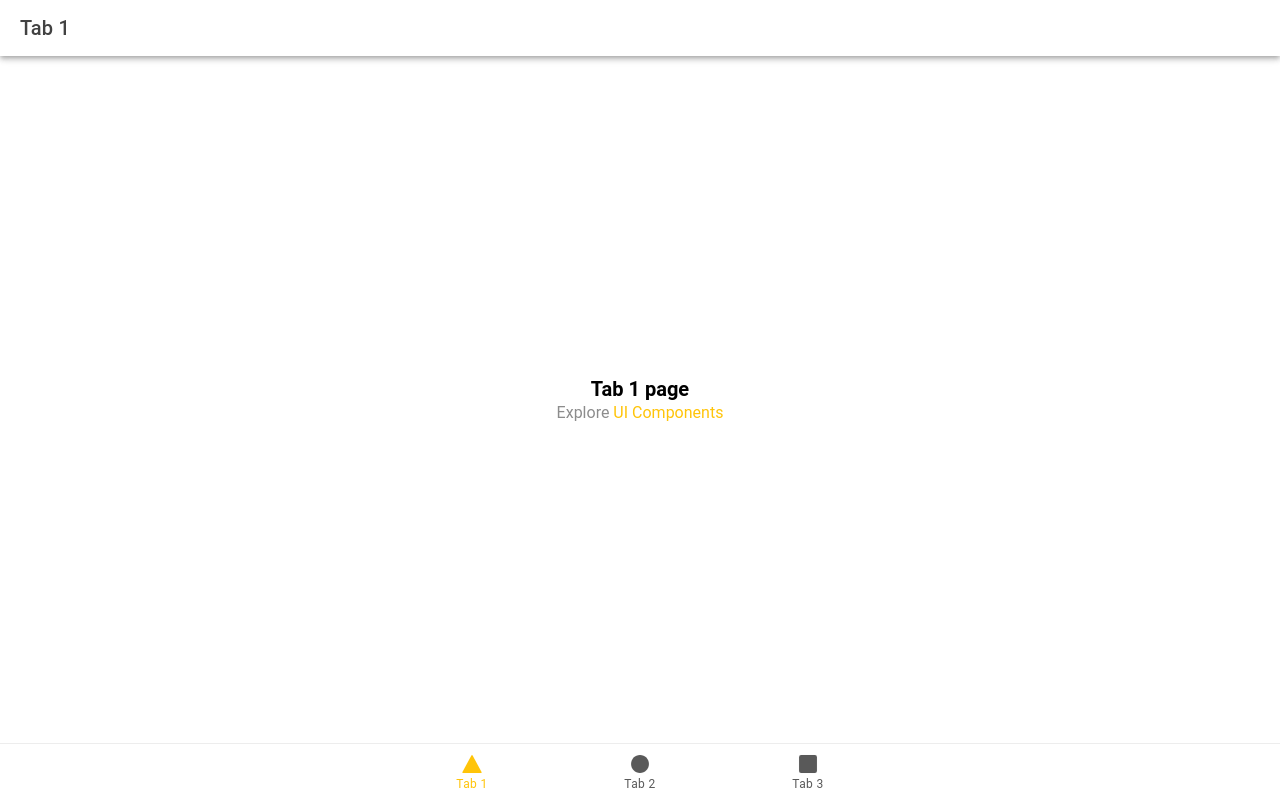
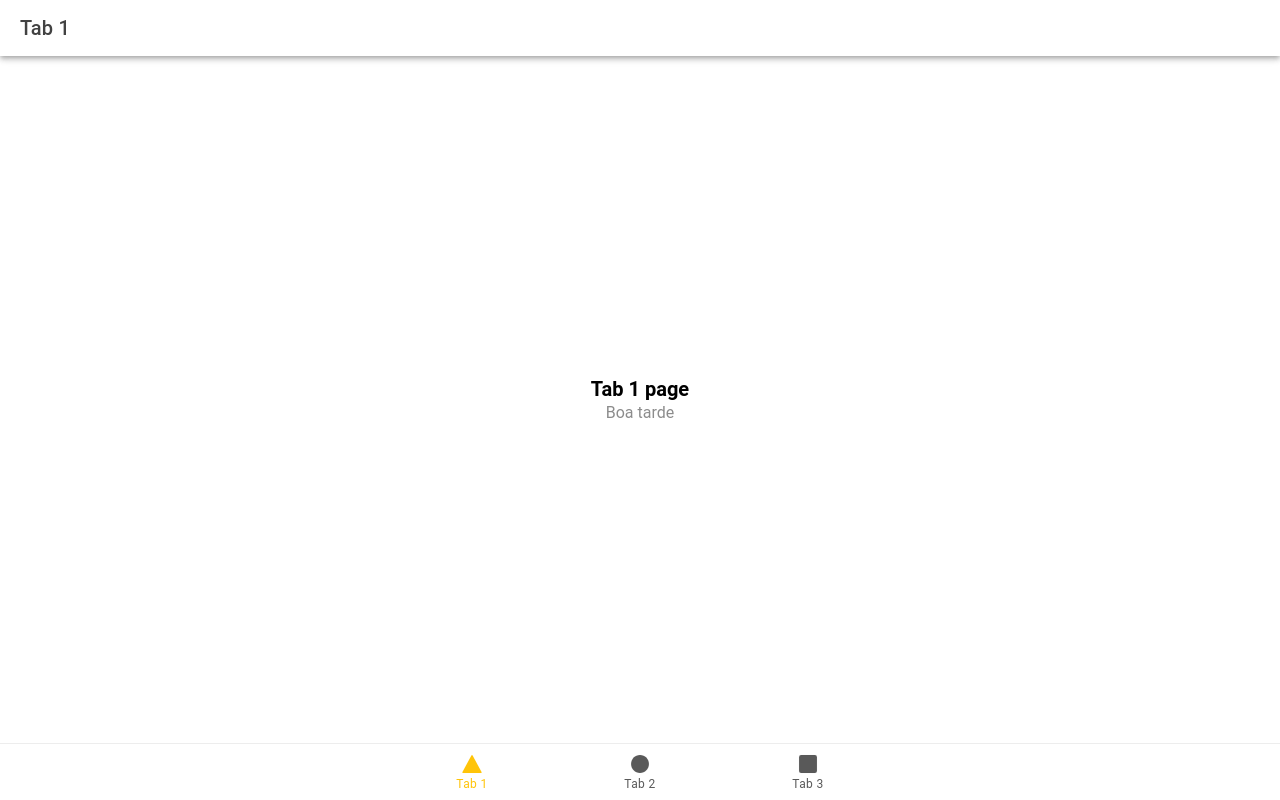
Before and after one commit to windcarvalho/ola-pdm-2023-2, a React (Vite) app: page /tab1 in a window 1280 px wide. Built offline with nearby package versions, Linux system fonts and the light colour scheme.

Commit message:
Update ExploreContainer.tsx

```diff
--- a/src/components/ExploreContainer.tsx
+++ b/src/components/ExploreContainer.tsx
@@ -8,7 +8,7 @@
   return (
     <div className="container">
       <strong>{name}</strong>
-      <p>Explore <a target="_blank" rel="noopener noreferrer" href="https://ionicframework.com/docs/components">UI Components</a></p>
+      <p>Boa tarde </p>
     </div>
   );
 };
```
